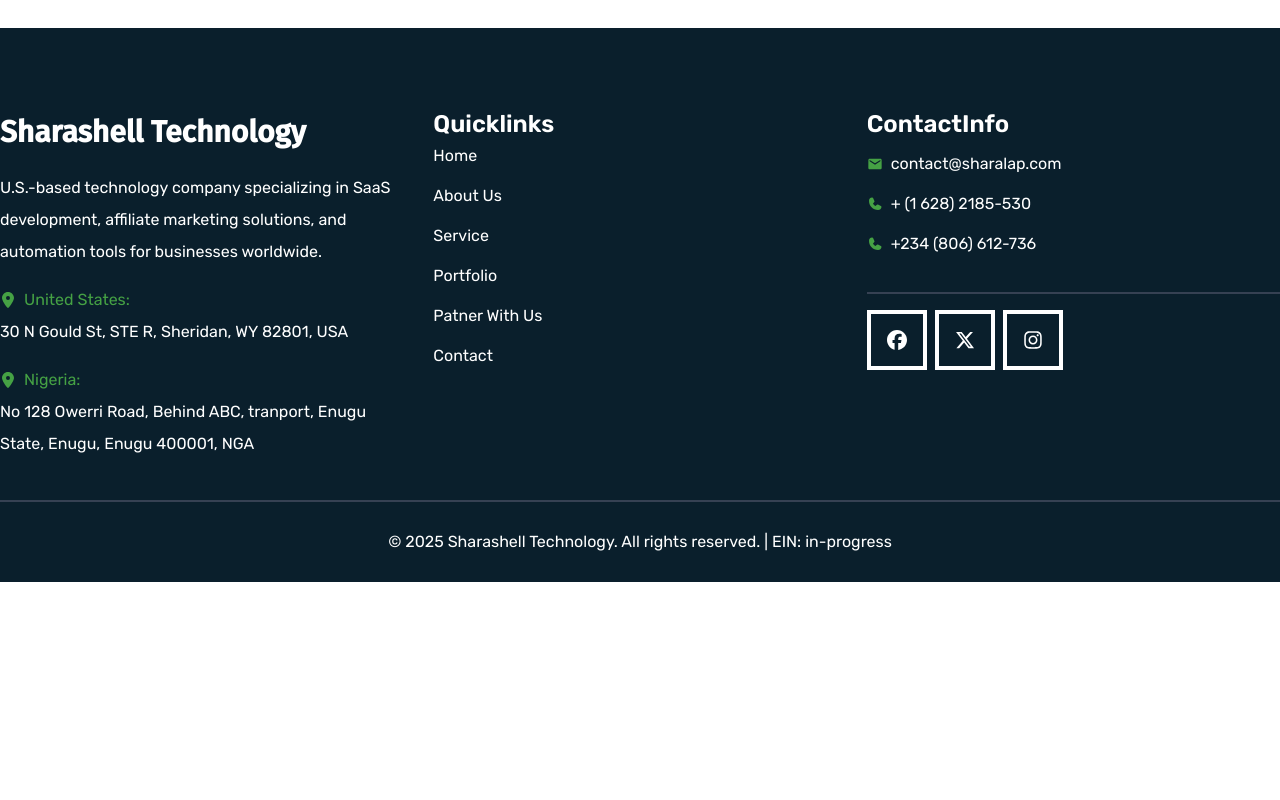
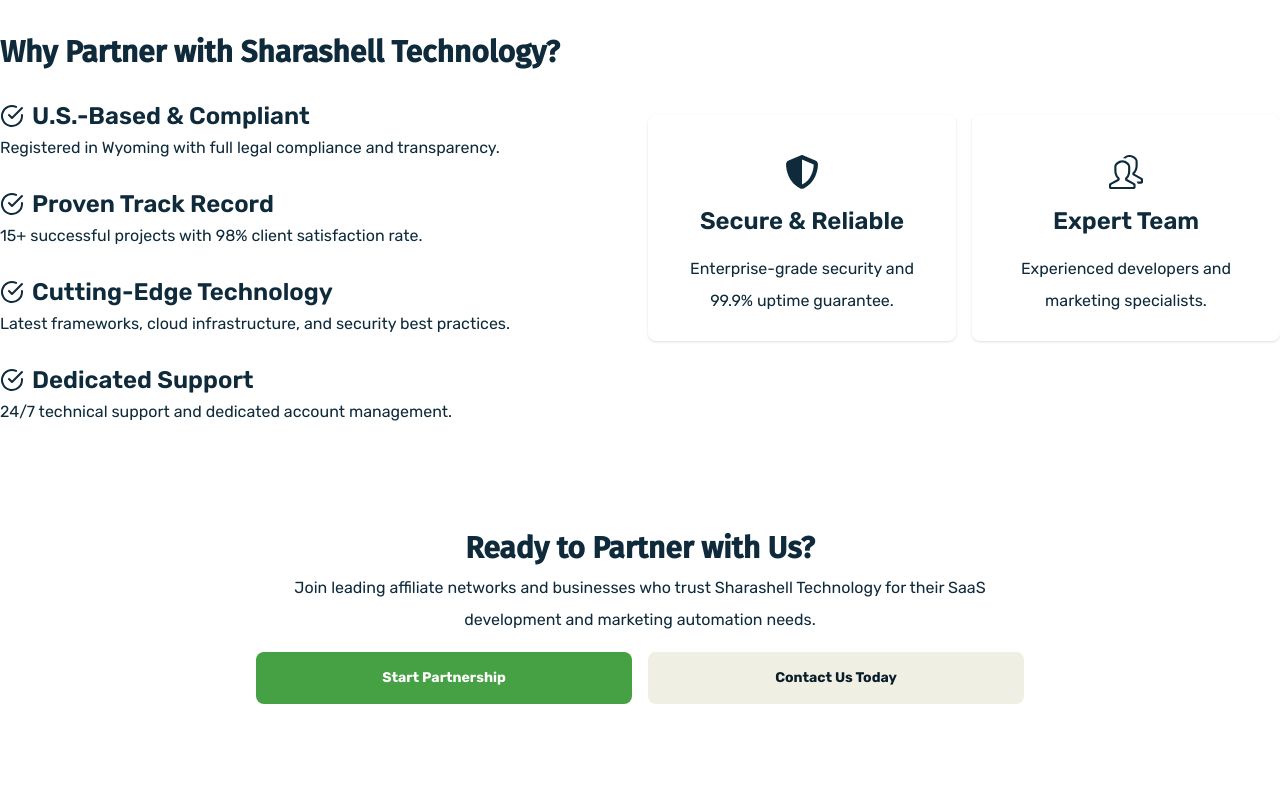
Before and after one commit to DivineTech-genie/SharashellTechnology, a Next.js app: page / in a window 1280 px wide. Shown: the part 6200-7000 px from the top of the page. Before the commit the page ends 6782 px from the top, so only its background shows below. Built offline with nearby package versions, Linux system fonts and the light colour scheme.

Commit message:
Created WhyPartner with us component

```diff
--- a/app/page.tsx
+++ b/app/page.tsx
@@ -3,6 +3,7 @@
 import ItSolution from "@/components/ItSolution";
 import Services from "@/components/services";
 import SubService from "@/components/SubService";
+import WhyPartner from "@/components/WhyPartner";
 
 export default function Home() {
   return (
@@ -15,6 +16,7 @@
       <SubService />
       <BussinesSuccess />
       <ClientsTestemony />
+      <WhyPartner />
     </div>
   );
 }
--- a/components/ClientsTestemony.tsx
+++ b/components/ClientsTestemony.tsx
@@ -3,11 +3,11 @@
 import { GiGlobe } from "react-icons/gi";
 import { LuHandshake, LuSend } from "react-icons/lu";
 import { TiArrowSyncOutline } from "react-icons/ti";
-import { Button } from "./ui/button";
+import Form from "./form";
 
 const ClientsTestemony = () => {
   return (
-    <section className="mt-10 md:mt-24 mb-24 bg-terciary-background relative">
+    <section className="mt-10 md:mt-24 lg:mb-24 mb-10 bg-terciary-background relative">
       <div className="max-w-11/12 lg:container mx-auto grid md:grid-cols-2 gap-4 pt-10 lg:h-screen">
         <div className="text-white">
           <p className="text-secondary-background">Satisfied User over Globe</p>
@@ -56,79 +56,7 @@
 
         {/* Second col */}
         <div className="bg-background p-6 lg:p-10 md:absolute -bottom-10 right-4 lg:right-10 shadow rounded-lg md:max-w-[45.8%] mb-10 md:mb-0">
-          <h2 className="text-2xl font-semibold">Send Us a Message</h2>
-          <p className="text-gray-500">
-            Fill out the form below and we&apos;ll get back to you within 24
-            hours.
-          </p>
-
-          <div>
-            <form className="grid md:grid-cols-2 gap-2 md:gap-4 py-4">
-              <p className="grid gap-2">
-                <label htmlFor="name">Full Name *</label>
-                <input
-                  type="text"
-                  placeholder="John Doe"
-                  className="shadow rounded-lg py-2 pl-4"
-                />
-              </p>
-
-              <p className="grid gap-2">
-                <label htmlFor="email">Email Adress *</label>
-                <input
-                  type="text"
-                  placeholder="John@company.com"
-                  className="shadow rounded-lg py-2 pl-4"
-                />
-              </p>
-
-              <p className="grid gap-2">
-                <label htmlFor="company">Company Name *</label>
-                <input
-                  type="text"
-                  placeholder="Your Company"
-                  className="shadow rounded-lg py-2 pl-4"
-                />
-              </p>
-
-              <p className="grid gap-2">
-                <label htmlFor="phone">Phone Number *</label>
-                <input
-                  type="tel"
-                  placeholder="+1 (555) 123-4567"
-                  className="shadow rounded-lg py-2 pl-4"
-                />
-              </p>
-            </form>
-            <div className="grid gap-6">
-              <p className="grid gap-2">
-                <label htmlFor="inquiry">Inquiry Type *</label>
-                <select>
-                  <option value="saas_development">SaaS Development</option>
-                  <option value="">Affiliate Marketing</option>
-                  <option value="">Buisness Automation</option>
-                  <option value="">Partnership Opportunity</option>
-                  <option value="">Technical Support</option>
-                  <option value="">Other</option>
-                </select>
-              </p>
-
-              <p className="grid gap-2">
-                <label htmlFor="message">Message Us *</label>
-                <textarea
-                  placeholder="Tell us about your project requirements, goals, and timeline..."
-                  className="w-full min-h-5 md:min-h-4 lg:min-h-10 shadow rounded-lg py-2 pl-4"
-                />
-              </p>
-            </div>
-            <Button
-              type="submit"
-              className="mt-4 w-full flex items-center gap-2"
-              size={"sm"}
-            >
-              Send Message <LuSend />
-            </Button>
-          </div>
+          <Form />
         </div>
       </div>
     </section>
--- /dev/null
+++ b/components/WhyPartner.tsx
@@ -0,0 +1,102 @@
+import { FaShieldHalved } from "react-icons/fa6";
+import { Button } from "./ui/button";
+import { SlPeople } from "react-icons/sl";
+import { FiCheckCircle } from "react-icons/fi";
+import Link from "next/link";
+
+const WhyPartner = () => {
+  return (
+    <main>
+      <section>
+        <div className="max-w-11/12 lg:container mx-auto flex md:flex-row flex-col gap-4">
+          <div className="grid gap-6 flex-1">
+            <h1 className="headText font-semibold">
+              Why Partner with Sharashell Technology?
+            </h1>
+
+            <div>
+              <h2 className="text-2xl font-semibold flex items-center gap-2">
+                <FiCheckCircle fontSize={24} /> U.S.-Based & Compliant
+              </h2>
+              <p>
+                Registered in Wyoming with full legal compliance and
+                transparency.
+              </p>
+            </div>
+            <div>
+              <h2 className="text-2xl font-semibold flex items-center gap-2">
+                <FiCheckCircle fontSize={24} /> Proven Track Record
+              </h2>
+              <p>15+ successful projects with 98% client satisfaction rate.</p>
+            </div>
+            <div>
+              <h2 className="text-2xl font-semibold flex items-center gap-2">
+                <FiCheckCircle fontSize={24} />
+                Cutting-Edge Technology
+              </h2>
+              <p>
+                Latest frameworks, cloud infrastructure, and security best
+                practices.
+              </p>
+            </div>
+            <div>
+              <h2 className="text-2xl font-semibold flex items-center gap-2">
+                <FiCheckCircle fontSize={24} /> Dedicated Support
+              </h2>
+              <p>24/7 technical support and dedicated account management.</p>
+            </div>
+          </div>
+
+          {/*  */}
+          <div className="grid lg:grid-cols-2 items-center text-center gap-4 flex-1">
+            <div className="shadow p-6 rounded-lg">
+              <div className="flex justify-center items-center py-4">
+                <FaShieldHalved fontSize={34} />
+              </div>
+              <h2 className="text-2xl font-semibold pb-4">Secure & Reliable</h2>
+              <p>Enterprise-grade security and 99.9% uptime guarantee.</p>
+            </div>
+            <div className="shadow p-6 rounded-lg">
+              <div className="flex justify-center items-center py-4">
+                <SlPeople fontSize={34} />
+              </div>
+              <h2 className="text-2xl font-semibold pb-4">Expert Team</h2>
+              <p>Experienced developers and marketing specialists.</p>
+            </div>
+          </div>
+        </div>
+      </section>
+
+      <section className="py-10 lg:py-24 lg:pb-24">
+        <div className="max-w-11/12 lg:container mx-auto grid gap-6 justify-center text-center items-center">
+          <div>
+            <h1 className="headText font-semibold">
+              Ready to Partner with Us?
+            </h1>
+            <p className="md:w-3xl text-center">
+              Join leading affiliate networks and businesses who trust
+              Sharashell Technology for their SaaS development and marketing
+              automation needs.
+            </p>
+
+            <div className="grid md:grid-cols-2 mt-4 gap-4">
+              <Link href="/partner">
+                <Button size={"sm"} className="w-full">
+                  Start Partnership
+                </Button>
+              </Link>
+
+              <Link href="/contact">
+                <Button size={"sm"} variant={"secondary"} className="w-full">
+                  Contact Us Today
+                </Button>
+              </Link>
+            </div>
+          </div>
+        </div>
+      </section>
+    </main>
+  );
+};
+
+export default WhyPartner;
--- /dev/null
+++ b/components/form.tsx
@@ -0,0 +1,83 @@
+import { LuSend } from "react-icons/lu";
+import { Button } from "./ui/button";
+
+const Form = () => {
+  return (
+    <div>
+      {" "}
+      <h2 className="text-2xl font-semibold">Send Us a Message</h2>
+      <p className="text-gray-500">
+        Fill out the form below and we&apos;ll get back to you within 24 hours.
+      </p>
+      <div>
+        <form className="grid md:grid-cols-2 gap-2 md:gap-4 py-4">
+          <p className="grid gap-2">
+            <label htmlFor="name">Full Name *</label>
+            <input
+              type="text"
+              placeholder="John Doe"
+              className="shadow rounded-lg py-2 pl-4"
+            />
+          </p>
+
+          <p className="grid gap-2">
+            <label htmlFor="email">Email Adress *</label>
+            <input
+              type="text"
+              placeholder="John@company.com"
+              className="shadow rounded-lg py-2 pl-4"
+            />
+          </p>
+
+          <p className="grid gap-2">
+            <label htmlFor="company">Company Name *</label>
+            <input
+              type="text"
+              placeholder="Your Company"
+              className="shadow rounded-lg py-2 pl-4"
+            />
+          </p>
+
+          <p className="grid gap-2">
+            <label htmlFor="phone">Phone Number *</label>
+            <input
+              type="tel"
+              placeholder="+1 (555) 123-4567"
+              className="shadow rounded-lg py-2 pl-4"
+            />
+          </p>
+        </form>
+        <div className="grid gap-6">
+          <p className="grid gap-2">
+            <label htmlFor="inquiry">Inquiry Type *</label>
+            <select>
+              <option value="saas_development">SaaS Development</option>
+              <option value="">Affiliate Marketing</option>
+              <option value="">Buisness Automation</option>
+              <option value="">Partnership Opportunity</option>
+              <option value="">Technical Support</option>
+              <option value="">Other</option>
+            </select>
+          </p>
+
+          <p className="grid gap-2">
+            <label htmlFor="message">Message *</label>
+            <textarea
+              placeholder="Tell us about your project requirements, goals, and timeline..."
+              className="w-full min-h-5 md:min-h-4 lg:min-h-10 shadow rounded-lg py-2 pl-4"
+            />
+          </p>
+        </div>
+        <Button
+          type="submit"
+          className="mt-4 w-full flex items-center gap-2"
+          size={"sm"}
+        >
+          Send Message <LuSend />
+        </Button>
+      </div>
+    </div>
+  );
+};
+
+export default Form;
```
